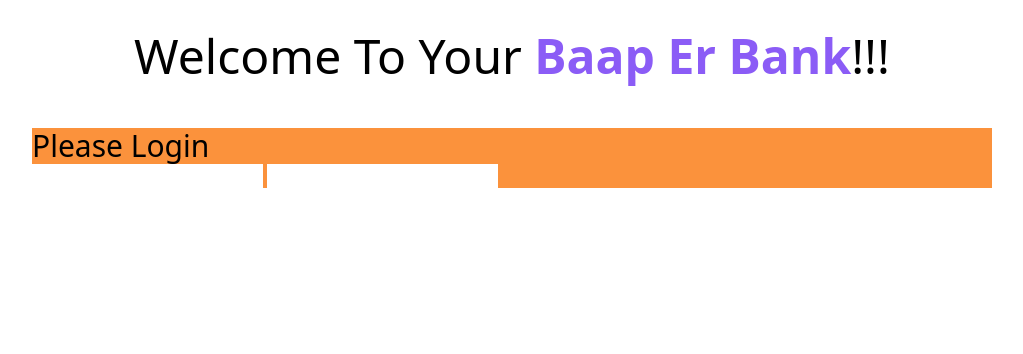
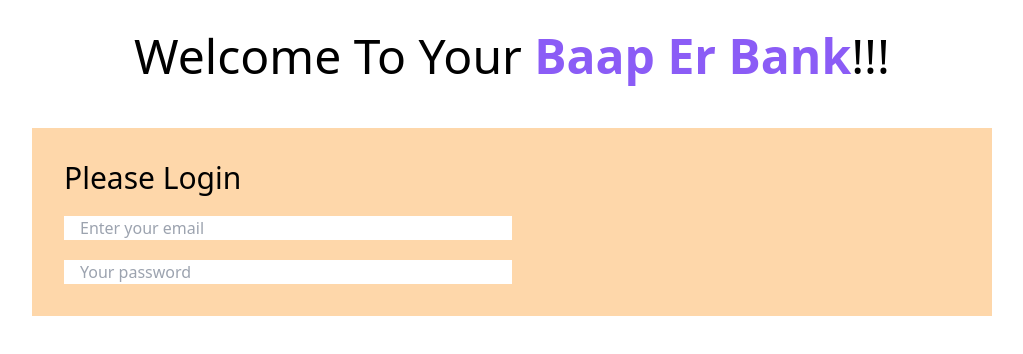
Before and after one commit to nazmus-sakibb/baap-er-bank, a plain HTML site: page index.html in a window 1280 px wide. Shown: the whole page, without its empty margins (128-1151 px from the left). Drawn offline with nearby package versions, Linux system fonts and the light colour scheme.

Commit message:
login form input field

```diff
--- a/index.html
+++ b/index.html
@@ -15,11 +15,11 @@
     </header>
 
     <main>
-        <section class="bg-orange-400 w-3/4 mx-auto mt-12">
-            <h3 class="text-3xl">Please Login</h3>
+        <section class="bg-orange-200 w-3/4 mx-auto mt-12 p-8">
+            <h3 class="text-3xl mb-5 font-medium">Please Login</h3>
             <div>
-                <input type="email" name="" id="">
-                <input type="password" name="" id="">
+                <input class="w-6/12 mb-5 pl-4 block" type="email" name="" id="" placeholder="Enter your email">
+                <input class="w-6/12 pl-4 block" type="password" name="" id="" placeholder="Your password">
             </div>
         </section>
     </main>
```
Also changed, not shown: tailwind.config.js (added, +8 -0 lines).
